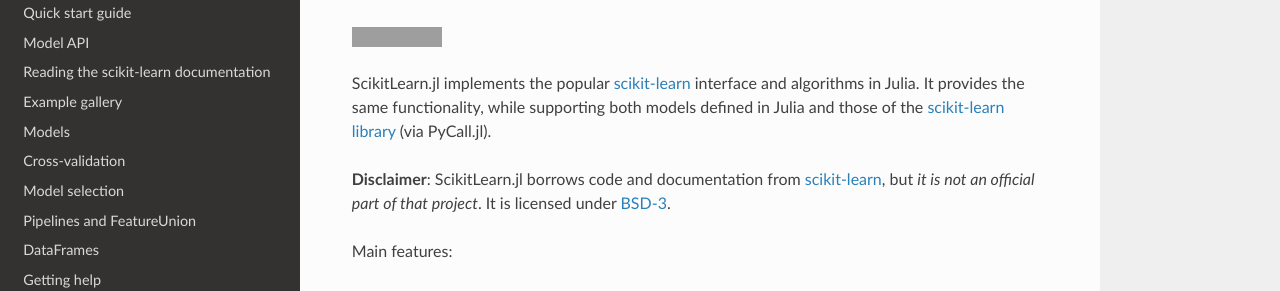
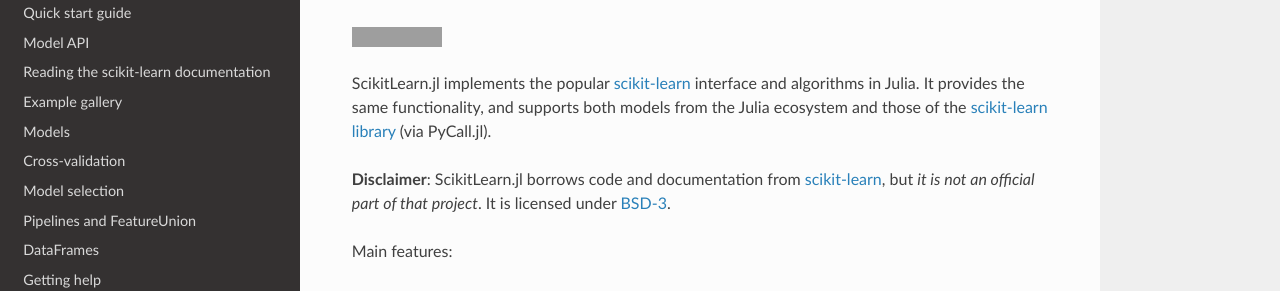
Before and after one commit to cstjean/ScikitLearn.jl, an MkDocs documentation site: the page built from docs/README_text.md, in a window 1280 px wide and 1344 px high. Shown: the part 136-427 px from the top of the window. Built offline with MkDocs 1.6.1, drawn with Linux system fonts in a browser that asks for light colours; nearby versions of some CDN libraries; old or Windows-style settings are respelled for this version of MkDocs; grey boxes are pictures that could not be loaded.

```diff
--- a/docs/README_text.md
+++ b/docs/README_text.md
@@ -4,8 +4,8 @@
 
 ScikitLearn.jl implements the popular
 [scikit-learn](http://scikit-learn.org/stable/) interface and algorithms in
-Julia. It provides the same functionality, while supporting both models
-defined in Julia and those of the [scikit-learn
+Julia. It provides the same functionality, and supports both models
+from the Julia ecosystem and those of the [scikit-learn
 library](http://scikit-learn.org/stable/modules/classes.html) (via PyCall.jl).
 
 **Disclaimer**: ScikitLearn.jl borrows code and documentation from
```
Also changed, not shown: 4 other files.
